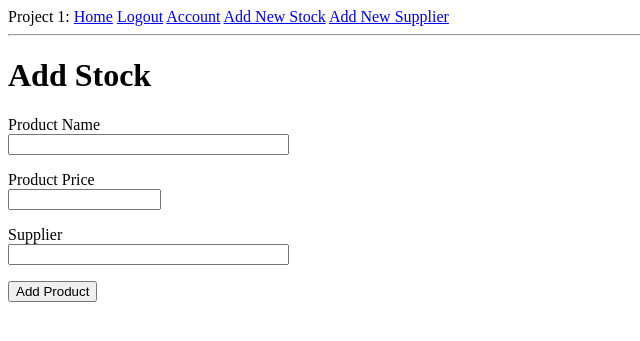
After one commit to omris-elda/Project1, a Flask app: page /add_stock in a window 1280 px wide. The commit adds this page. Shown: the top 341 px of the page, without its empty margins (0-640 px from the left). Run offline with Flask 2, Linux system fonts and the light colour scheme; the visitor is signed in with stand-in values (Sample User, id 1); data comes from the database, SQL or seed files in the repository.

Commit message:
Project1 V0.2

```diff
--- a/app/forms.py
+++ b/app/forms.py
@@ -1,20 +1,32 @@
 from flask_wtf import FlaskForm
-from wtforms import StringField, PasswordField, BooleanField, SubmitField
-from wtforms.validators import DataRequired, ValidationError, Email, EqualTo
-from app.models import User
+from wtforms import StringField, PasswordField, BooleanField, SubmitField, TextAreaField, DecimalField, IntegerField
+from wtforms.validators import DataRequired, ValidationError, Email, EqualTo, Length
+from app.models import User, Stock, Supplier
+from flask_login import current_user
 
+"""
+This is the design for the login form, not a lot of validation is needed
+as it's all performed when trying to log in.
+"""
 class LoginForm(FlaskForm):
     username = StringField("Username", validators = [DataRequired()])
     password = PasswordField("Password", validators = [DataRequired()])
     remember_me = BooleanField("Remember Me")
     submit = SubmitField("Sign In")
 
+"""
+This is the registration form, there is some validation to ensure that there are no
+duplicate usernames or emails getting entered into the database.
+While it's not foolproof, it's unlikely that this site is going to get enough
+traffic to fool these validators.
+"""
 class RegisterForm(FlaskForm):
     username = StringField("Username", validators = [DataRequired()])
+    email = StringField("Email Address", validators = [DataRequired()])
     password = PasswordField("Password", validators = [DataRequired()])
     password2 = PasswordField("Repeat Password",
     validators = [DataRequired(), EqualTo("password")])
-    submit = SubmitField
+    submit = SubmitField("Register")
 
     def validate_username(self, username):
         user = User.query.filter_by(username=username.data).first()
@@ -25,3 +37,107 @@ class RegisterForm(FlaskForm):
         user = User.query.filter_by(email=email.data).first()
         if user is not None:
             raise ValidationError("Email already in use.")
+
+"""
+This is the edit profile form, allowing the user to edit their username or email
+if they want to. There's not a lot to edit because the user is not a part
+of this project that I'm focusing very heavily on, so there's not a lot of information
+to edit.
+Again there are validators to ensure that no duplicates are entered into the database.
+"""
+class EditProfileForm(FlaskForm):
+    username = StringField("Username", validators=[DataRequired()])
+    email = StringField("Email", validators = [DataRequired(), Email()])
+    submit = SubmitField("Edit Account")
+
+    def validate_email(self, email):
+        if email.data != current_user.email:
+            user = User.query.filter_by(email=email.data).first()
+            if user is not None:
+                raise ValidationError("Email already in use.")
+
+    def validate_username(self, username):
+        if username.data != current_user.email:
+            user = User.query.filter_by(username=username.data).first()
+            if user is not None:
+                raise ValidationError("Username already in use.")
+
+"""
+This is the form to add a supplier. It offers both a name and a description for the supplier,
+however the description is optional as it is not really relevant to anything apart from some
+customisation and potential readability,
+but if we made it mandatory most would probably end up being full of nonsense and thus
+would be a waste of time.
+There is some validation to ensure that you cannot enter the same supplier name multiple times.
+"""
+class AddSupplier(FlaskForm):
+    supplier_name = StringField("Supplier Name", validators = [DataRequired()])
+    supplier_description = TextAreaField("Supplier Description", validators = [Length(min=0, max=500)])
+    submit = SubmitField("Add Supplier")
+
+    def validate_supplier_name(self, supplier_name):
+        supplier_name = Supplier.query.filter_by(supplier_name=supplier_name.data).first()
+        if supplier_name is not None:
+            raise ValidationError("A supplier with this name has already been added to the database.")
+
+"""
+This is the form to add stock to the database, allowing a relational reference to
+a supplier using the supplier_name field, which gets converted to the supplier_id
+field in the routes.py file.
+There is some validation to ensure that a product cannot be added twice, as each
+supplier will call their product a slightly different name, and it also
+ensures that the supplier actually exists before you can add a product that's related to it,
+hopefully lessening any database errors.
+"""
+class AddStock(FlaskForm):
+    product_name = StringField("Product Name", validators = [DataRequired()])
+    supplier_name = StringField("Supplier", validators = [DataRequired()])
+    product_price = StringField("Product Price", validators = [DataRequired()])
+    current_stock = StringField("Current Stock")
+    submit = SubmitField("Add Product")
+
+    def validate_product_name(self, product_name):
+        product_name = Stock.query.filter_by(product_name=product_name.data).first()
+        if product_name:
+            raise ValidationError("A product with this name already exists.")
+
+    def validate_supplier_name(self, supplier_name):
+        supplier_name = Supplier.query.filter_by(supplier_name=supplier_name.data).first()
+        if supplier_name is None:
+            raise ValidationError("There is no supplier with this name.")
+
+"""
+This is the form to edit the supplier, it is essentially exactly the same as the
+add supplier form but has been recreated in order to keep code more readable and stop any
+issues that might arise from using the same form.
+"""
+class EditSupplier(FlaskForm):
+    supplier_name = StringField("Supplier Name", validators = [DataRequired()])
+    supplier_description = StringField("Supplier Description")
+    submit = SubmitField
+
+    def validate_supplier_name(self, supplier_name):
+        supplier_name = Supplier.query.filter_by(supplier_name=supplier_name.data).first()
+        if supplier_name is not None:
+            raise ValidationError("A supplier with this name has already been added to the database.")
+
+"""
+This is the form to edit the stock, it is very similar to the add stock form but has been
+duplicated for the same reasons as the edit supplier form.
+"""
+class EditStock(FlaskForm):
+    product_name = StringField("Product Name", validators = [DataRequired()])
+    supplier_name = StringField("Supplier", validators = [DataRequired()])
+    product_price = StringField("Product Price", validators = [DataRequired()])
+    current_stock = StringField("Current Stock")
+    submit = SubmitField("Add Product")
+
+    def validate_product_name(self, product_name):
+        product_name = Stock.query.filter_by(product_name=product_name.data).first()
+        if product_name:
+            raise ValidationError("A product with this name already exists.")
+
+    def validate_supplier_name(self, supplier_name):
+        supplier_name = Supplier.query.filter_by(supplier_name=supplier_name.data).first()
+        if supplier_name is None:
+            raise ValidationError("There is no supplier with this name.")
--- a/app/routes.py
+++ b/app/routes.py
@@ -1,24 +1,18 @@
 from flask import render_template, flash, redirect, url_for, request
-from app import app
-from app.forms import LoginForm
+from app import app, db
+from app.forms import LoginForm, RegisterForm, EditProfileForm, AddSupplier, AddStock, EditStock, EditSupplier
 from app.models import User, Stock, Supplier
 from flask_login import current_user, login_user, logout_user, login_required
-
+from datetime import datetime
 
 @app.route("/")
 @app.route("/index")
 def index():
-    posts = [
-        {
-            "author": {"username": "John"},
-            "body": "Beautiful day in England"
-        },
-        {
-            "author": {"username": "Susan"},
-            "body": "Watched a good movie last night!"
-        }
-    ]
-    return render_template("index.html", title = "Home", posts = posts)
+	stockData = Stock.query.all()
+	if stockData is not None:
+		return render_template("index.html", title = "Home", stock = stockData)
+	else:
+		return "There's no data to show."
 
 @app.route("/login", methods=["GET", "POST"])
 def login():
@@ -35,10 +29,117 @@ def login():
 		if next_page:
 			return redirect(next_page)
 		return redirect(url_for("index"))
-	return render_template("login.html", title = "Sign In", form = form)
+	return render_template("users/login.html", title = "Sign In", form = form)
 
 @app.route("/logout")
 @login_required
 def logout():
 	logout_user()
 	return redirect(url_for("index"))
+
+@app.route("/register", methods=["GET", "POST"])
+def register():
+	if current_user.is_authenticated:
+		return redirect(url_for("index"))
+	form = RegisterForm()
+	if form.validate_on_submit():
+		user = User(username=form.username.data, email=form.email.data)
+		user.set_password(form.password.data)
+		db.session.add(user)
+		db.session.commit()
+		flash("Congratulations, you're now a registered user!")
+		return redirect(url_for("login"))
+	return render_template("users/register.html", title="Register", form=form)
+
+@app.route("/user/<username>")
+@login_required
+def user(username):
+	user = User.query.filter_by(username=username).first_or_404()
+	return render_template("users/user.html", user=user)
+
+@app.route("/edit-profile", methods=["GET", "POST"])
+@login_required
+def edit_profile():
+	form = EditProfileForm()
+	if form.validate_on_submit():
+		current_user.username = form.username.data
+		current_user.email = form.email.data
+		db.session.commit()
+		flash("Your changes have been saved.")
+		return redirect(url_for("edit_profile"))
+	elif request.method == "GET":
+		form.username.data = current_user.username
+		form.email.data = current_user.email
+	return render_template("users/edit-profile.html", title="Edit Profile", form=form)
+
+
+# add stock page, hopefully including supplier ID through the supplier_name
+@app.route("/add_stock", methods = ["GET", "POST"])
+@login_required
+def add_stock():
+	form = AddStock()
+	if form.validate_on_submit():
+		# supplier_id_var = Supplier.query.filter_by(supplier_name = form.supplier_name.data).first()
+		newstock = Stock(
+			product_name = form.product_name.data,
+			product_price = form.product_price.data,
+			supplier = Supplier.query.filter_by(supplier_name = form.supplier_name.data).first(),
+			current_stock = form.current_stock.data
+		)
+		db.session.add(newstock)
+		db.session.commit()
+		flash("Stock has been added.")
+		return redirect(url_for("add_stock"))
+	return render_template("stock/add_stock.html", title = "Add Stock", form = form)
+
+@app.route("/add_supplier", methods = ["GET", "POST"])
+@login_required
+def add_supplier():
+	form = AddSupplier()
+	if form.validate_on_submit():
+		supplier = Supplier(
+			supplier_name = form.supplier_name.data,
+			supplier_description = form.supplier_description.data
+		)
+		db.session.add(supplier)
+		db.session.commit()
+		flash("Supplier has been added.")
+		return redirect(url_for("add_supplier"))
+	return render_template("suppliers/add_supplier.html", title = "Add Supplier", form = form)
+
+@app.route("/edit_supplier/<supplier_id>", methods = ["GET", "POST"])
+@login_required
+def edit_supplier(supplier_id):
+	supplier = Supplier.query.filter_by(supplier_id = supplier_id)
+	form = EditSupplier()
+	if form.validate_on_submit():
+		supplier.supplier_name = form.supplier_name.data
+		supplier.supplier_description = form.supplier_description.data
+		db.session.commit()
+	elif request.method == "GET":
+		form.supplier_name.data = supplier.supplier_name
+		form.supplier_description.data = supplier.supplier_description
+	return render_template("edit_supplier.html", title = "Update Supplier", form = form)
+
+# also need a view supplier which hopefully shows everything that supplier provides
+# using the filter_by(supplier_name)
+@app.route("/edit_product/<product_id>", methods = ["GET", "POST"])
+@login_required
+def edit_product(product_id):
+	product = Stock.query.filter_by(product_id = product_id).first()
+	form = EditStock()
+	if form.validate_on_submit():
+		product.product_name = form.product_name.data
+		product.product_price = form.product_price.data
+		product.supplier_name = form.supplier_name.data
+		product.current_stock = form.current_stock.data
+		db.session.commit()
+		return redirect(url_for("edit_product", product_id = product_id))
+	elif request.method == "GET":
+		form.product_name.data = product.product_name
+		form.product_price.data = product.product_price
+		form.supplier_name.data = product.supplier_name
+		form.current_stock.data = product.current_stock
+	return render_template("edit_product.html", title = "Update Stock", form = form)
+
+# also need a view product which will show the indiviual product and allow you to edit it from there
--- a/app/templates/base.html
+++ b/app/templates/base.html
@@ -12,8 +12,12 @@
             <a href="{{ url_for('index') }}">Home</a>
             {% if current_user.is_authenticated %}
             <a href="{{ url_for('logout') }}">Logout</a>
+            <a href="{{ url_for('user', username=current_user.username) }}">Account</a>
+            <a href="{{ url_for('add_stock') }}">Add New Stock</a>
+            <a href="{{ url_for('add_supplier') }}">Add New Supplier</a>
             {% else %}
             <a href="{{ url_for('login') }}">Login</a>
+            <a href="{{ url_for('register') }}">Register</a>
             {% endif %}
         </div>
         <hr>
--- /dev/null
+++ b/app/templates/errors/404.html
@@ -0,0 +1,6 @@
+{% extends "base.html" %}
+
+{% block content %}
+<h1>File Not Found</h1>
+<p><a href="{{url_for('index') }}">Back</a></p>
+{% endblock %}
--- /dev/null
+++ b/app/templates/stock/add_stock.html
@@ -0,0 +1,30 @@
+{% extends "base.html" %}
+
+{% block content %}
+    <h1>Add Stock</h1>
+    <form action="" method="post">
+        {{ form.hidden_tag() }}
+        <p>
+            {{ form.product_name.label }}<br>
+            {{ form.product_name(size=32) }}<br>
+            {% for error in form.product_name.errors %}
+            <span style="color: red;">[{{ error }}]</span>
+            {% endfor %}
+        </p>
+        <p>
+            {{ form.product_price.label }}<br>
+            {{ form.product_price(size=16) }}<br>
+            {% for error in form.product_price.errors %}
+            <span style="color: red;">[{{ error }}]</span>
+            {% endfor %}
+        </p>
+        <p>
+            {{ form.supplier_name.label }}<br>
+            {{ form.supplier_name(size=32) }}<br>
+            {% for error in form.supplier_name.errors %}
+            <span style="color: red;">[{{ error }}]</span>
+            {% endfor %}
+        </p>
+        <p>{{ form.submit() }}</p>
+    </form>
+{% endblock %}
--- a/app/templates/login.html
+++ b/app/templates/users/login.html
@@ -21,5 +21,6 @@
     </p>
     <p>{{ form.remember_me }} {{ form.remember_me.label }}</p>
     <p>{{ form.submit() }}</p>
+    <p>New User? <a href="{{ url_for('register') }}">Click to Register!</a></p>
 </form>
 {% endblock %}
--- a/config.py
+++ b/config.py
@@ -6,5 +6,6 @@ class Config(object):
     SECRET_KEY = os.environ.get("SECRET_KEY") or "dev"
     SQLALCHEMY_DATABASE_URI = os.environ.get("DATABASE_URI") or \
         'sqlite:///' + os.path.join(basedir, 'app.db') # or see startup instructions in flask blog
+        # the above code has generated a temporary SQLite db for testing purposes.
 
     SQLALCHEMY_TRACK_MODIFICATIONS = False
--- a/project1.py
+++ b/project1.py
@@ -3,4 +3,4 @@ from app.models import User, Stock, Supplier
 
 @app.shell_context_processor
 def make_shell_context():
-    return {"db": db, "User": User, "Stock": Stock, "Supplier": Supplier""}
+    return {"db": db, "User": User, "Stock": Stock, "Supplier": Supplier}
```
Also changed, not shown: app/__init__.py (+5 -5 lines), app/errors.py (added, +17 -0 lines), app/models.py (+33 -6 lines), app/templates/errors/500.html (added, +7 -0 lines), app/templates/index.html (+9 -2 lines), app/templates/suppliers/add_supplier.html (added, +23 -0 lines), app/templates/users/edit-profile.html (added, +25 -0 lines), app/templates/users/register.html (added, +37 -0 lines), app/templates/users/user.html (added, +10 -0 lines), app.db.
